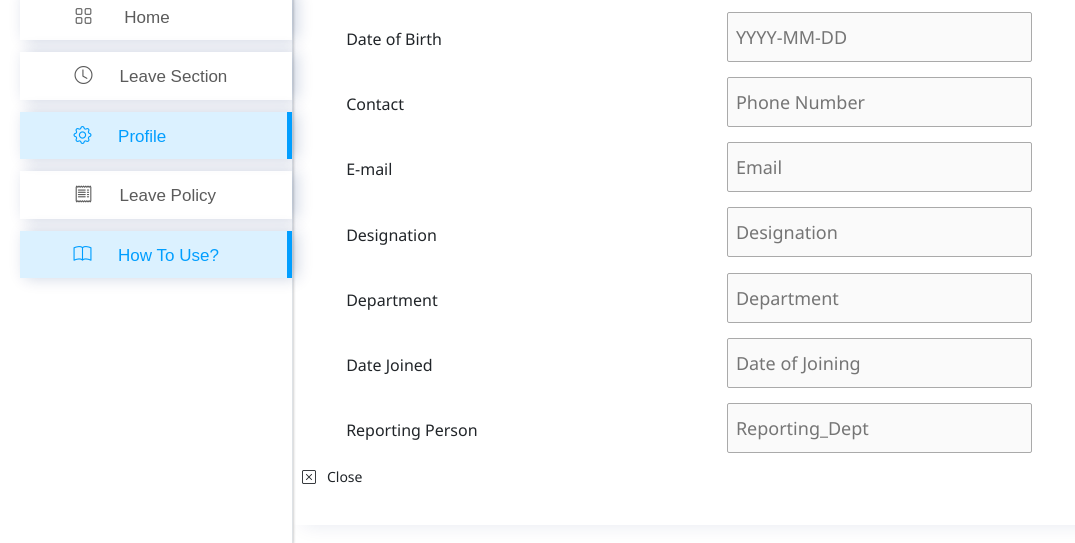
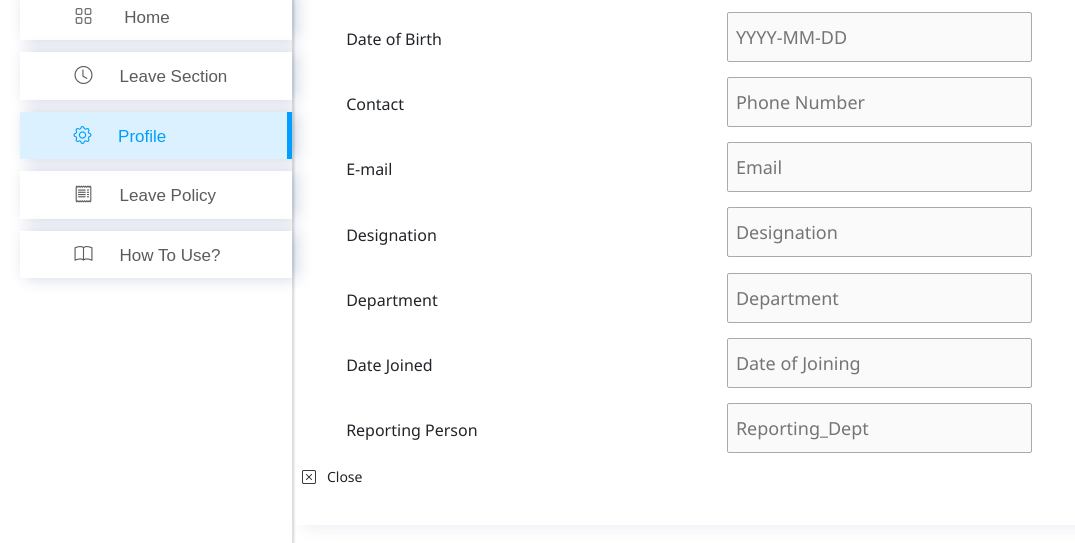
Before and after one commit to ApcosysTest/lams, a Django app: template app/templates/profileSetting.html in a window 1280 px wide. Shown: the part 257-800 px from the top of the page, without its empty margins (0-1075 px from the left). Run offline with Django 4.2, Linux system fonts and the light colour scheme; the template is opened without the code that fills it, so the values that code supplies are empty; some libraries are stand-ins or nearby versions.

Commit message:
how to use correction

```diff
--- a/app/templates/profileSetting.html
+++ b/app/templates/profileSetting.html
@@ -54,7 +54,7 @@
                 <li><a class="list-group-item " href="/leaveSection"> <i class="bi bi-clock" style="margin-left: 20%;font-size:18px; "></i><span></i><span>Leave Section</span></a></li>
                 <li><a class="list-group-item active" href="/profileSetting"><i class="bi bi-gear" style="margin-left: 20%;font-size:18px;"></i><span></i><span>Profile</span></a></li>
                 <li><a class="list-group-item  " href="/leavePolicy"><i class="bi bi-receipt"style="margin-left: 20%;font-size:18px;"></i><span></i><span>Leave Policy</span></a></li>
-                <li><a class="list-group-item active" href="/howToUse"><i class="bi bi-book"style="margin-left: 20%;font-size:18px;"></i><span></i><span>How To Use?</span></a></li>
+                <li><a class="list-group-item " href="/howToUse"><i class="bi bi-book"style="margin-left: 20%;font-size:18px;"></i><span></i><span>How To Use?</span></a></li>
               </div>
 
 
```
